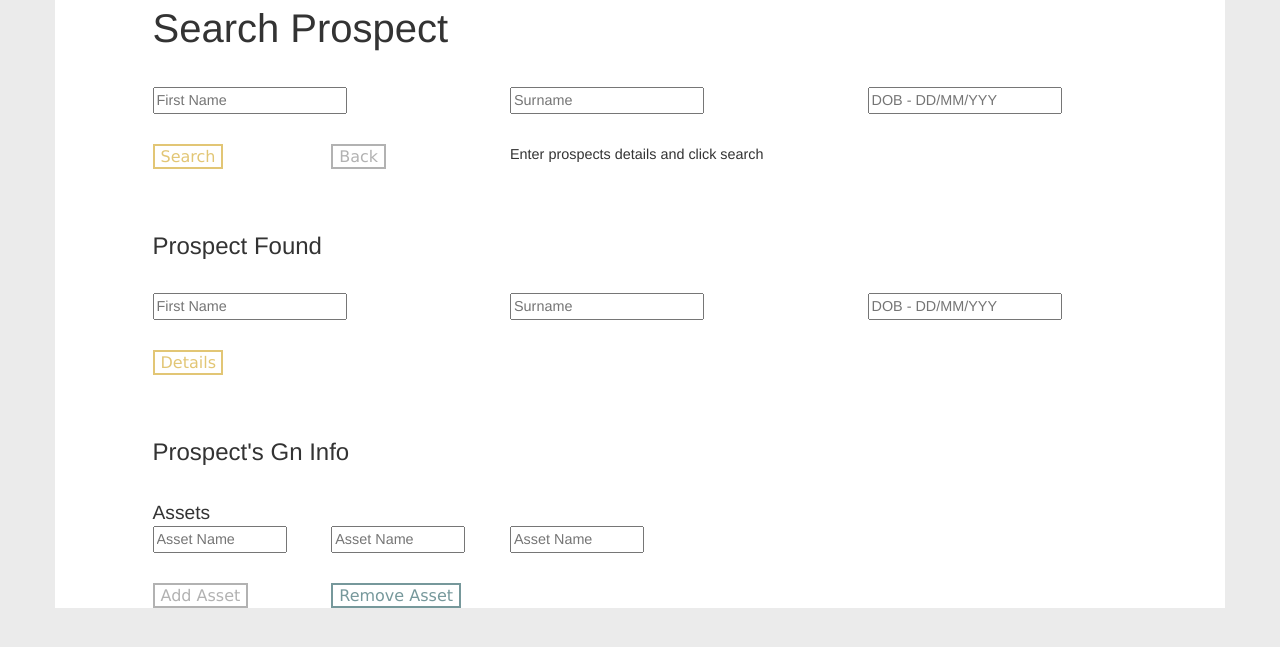
After one commit to ndkejeh/JHF, a Flask app: page /goldennumber in a window 1280 px wide. The commit adds this page. Shown: the top 647 px of the page. Run offline with Flask 2, Linux system fonts and the light colour scheme; some libraries are stand-ins or nearby versions.

Commit message:
Added multiple query return to find api

```diff
--- /dev/null
+++ b/JHF App/JHF_APP/JHF_App/Templates/goldennumber.html
@@ -0,0 +1,194 @@
+<!doctype html>
+<html>
+
+<head>
+    <title>Users DB Form</title>
+    <!--Jquery CDN-->
+    <script src="https://ajax.googleapis.com/ajax/libs/jquery/3.2.0/jquery.min.js"></script>
+    <!--Bootstrap CDN -->
+    <link rel="stylesheet" href="https://maxcdn.bootstrapcdn.com/bootstrap/3.3.5/css/bootstrap.min.css">
+    <!-- Latest compiled and minified CSS -->
+    <link rel="stylesheet" href="{{ url_for('static', filename='style.css') }}">
+    <link rel="stylesheet" href="../static/style.css">
+</head>
+<body>
+    <div class="container">
+        <div class="row">
+            <div class="col-xs-1 nopadding">
+            </div>
+            <div class="col-xs-8 nopadding">
+                <p style="font-size: 2.5em">Search Prospect</p>
+            </div>
+        </div>
+        <div class="row std-padding-top">
+            <div class="col-xs-11 col-xs-offset-1">
+                <div class="row">
+                    <div class="col-xs-4 nopadding">
+                        <input class="body-text" type="text" id="fname" placeholder="First Name">
+                    </div>
+                    <div class="col-xs-4 nopadding">
+                        <input class="body-text" type="text" id="lname" placeholder="Surname">
+                    </div>
+                    <div class="col-xs-4 nopadding">
+                        <input class="body-text" type="text" id="dob" placeholder="DOB - DD/MM/YYY">
+                    </div>
+                </div>
+            </div>
+        </div>
+        <div class="row std-padding-top">
+            <div class="col-xs-11 col-xs-offset-1">
+                <div class="row">
+                    <div class="col-xs-4">
+                        <div class="row">
+                            <div class="col-xs-6 nopadding">
+                                <input class="input-btn-gold" type="button" id="search" value="Search">
+                            </div>
+                            <div class="col-xs-6 nopadding">
+                                <input class="input-btn-grey" type="button" id="top-back" value="Back">
+                            </div>
+                        </div>
+                    </div>
+                    <div class="col-xs-8 nopadding">
+                        <p id="search-descr" class="body-text">Enter prospects details and click search</p>
+                    </div>
+                </div>
+            </div>
+        </div>
+        <div class="row dbl-padding-top" id="found">
+            <div class="col-xs-11 col-xs-offset-1">
+                <div class="row">
+                    <div class="col-xs-12 nopadding">
+                        <p style="font-size: 1.5rem" id="found-text">Prospect Found</p>
+                    </div>
+                </div>
+                <div class="row std-padding-top">
+                     <div class="col-xs-4 nopadding">
+                        <input class="body-text" type="text" id="found-fname" placeholder="First Name">
+                    </div>
+                    <div class="col-xs-4 nopadding">
+                        <input class="body-text" type="text" id="found-lname" placeholder="Surname">
+                    </div>
+                    <div class="col-xs-4 nopadding">
+                        <input class="body-text" type="text" id="found-dob" placeholder="DOB - DD/MM/YYY">
+                    </div>
+                </div>
+                <div class="row std-padding-top">
+                    <div class="col-xs-2 nopadding">
+                        <input class="input-btn-gold" type="button" id="Get-Gn" value="Details">
+                    </div>
+                    <div class="col-xs-10 nopadding"></div>
+                </div>
+            </div>
+        </div>
+        <div class="row dbl-padding-top" id="GnInfo">
+            <div class="col-xs-11 col-xs-offset-1">
+                <div class="row">
+                    <div class="col-xs-12 nopadding">
+                        <p style="font-size: 1.5rem">Prospect's Gn Info</p>
+                    </div>
+                </div>
+                <div class="row">
+                    <div class="col-xs-6">
+                        <div class="row std-padding-top">
+                            <div class="col-xs-12 nopadding">
+                                <p style="font-size: 1.2rem">Assets</p>
+                            </div>
+                        </div>
+                        <div class="row" class=assetInputs>
+                            <div class="col-xs-4 nopadding">
+                                <input style="width: 75%" class="body-text" type="text" placeholder="Asset Name" id="assetName1" readonly>
+                            </div>
+                            <div class="col-xs-4 nopadding">
+                                <input style="width: 75%" class="body-text" type="text" placeholder="Asset Name" id="assetValue1" readonly>
+                            </div>
+                            <div class="col-xs-4 nopadding">
+                                <input style="width: 75%" class="body-text" type="text" placeholder="Asset Name" id="assetType1" readonly>
+                            </div>
+                        </div>
+                        <div class="row std-padding-top">
+                            <div class="col-xs-4 nopadding">
+                                <input class="input-btn-grey" type="button" id="assetAddNew" value="Add Asset">
+                            </div>
+                            <div class="col-xs-4 nopadding">
+                                <input class="input-btn-neg" type="button" id="assetAddNew" value="Remove Asset">
+                            </div>
+                            <div class="col-xs-4 nopadding"></div>
+                        </div>
+                    </div>
+                </div>
+            </div>
+        </div>
+    </div>
+
+    <!-- Jquery/AJAX -->
+    <script>
+        $("document").ready(function() {
+            var countAsset = 2 //needed for adding Prospect's Gn assets
+
+            function appendAssets(count) {
+                if count != 1 {
+                    var nameId = "assetName"+count;
+                    var valueId = "assetValue"+count;
+                    var typeId = "assetType"+count;
+                    $("div.asset")
+
+                }
+            }
+            function resetGnQuery() {
+                $("#found").css("display", "block");
+                    $("#found-fname").val("");
+                    $("#found-lname").val("");
+                    $("#found-dob").val("");
+                    $("#found").removeAttr("style");
+            }
+            //THE SEARCH FUNCTION
+            $("#search").on("click", function() {
+                if ($("#fname").val().length != 0) {
+                    var $fname = $("#fname").val();
+                    var $lname = $("#lname").val();
+                    var $dob = $("#dob").val();
+
+                    var searchJson = {
+                        fname: $fname,
+                        lname: $lname,
+                        dob: $dob,
+                    };
+                    searchJson = JSON.stringify(searchJson);
+                    $.ajax({
+                        type: "POST",
+                        url: "/jhf/api/v1.0/prospects/find",
+                        data: searchJson,
+                        contentType: "application/json; charset=UTF-8",
+                        success: function(returned) {
+                            if (returned.status == "200") {
+                                // will return a JSON object with the found prospect
+                                $("#found").css("display", "block");
+                                //$("#id2").val(returned.id);
+                                $("#found-fname").val(returned.fname);
+                                $("#found-lname").val(returned.lname);
+                                $("#found-dob").val(returned.dob);
+                                //$("#ret_age2").val(returned.retirement_age);
+                            }
+                        },
+                        error: function(returned) {
+                            if (returned.status == "404") {
+                                resetGnQuery(); //call function to reset the page's appearance
+                                $("p#search-descr").text("Prospect Not Found");
+                            }
+                        },
+                    });
+                }
+                else {
+                    alert("Please enter at least a prospect name");
+                }
+            });
+            //assetAddNew Button FUNCTION
+            $("input#assetAddNew").on("click", function() {
+                countAsset++; //increment
+                $("")
+            });
+        });
+    </script>
+</body>
+
+</html>
--- a/JHF App/JHF_APP/JHF_App/Templates/index.html
+++ b/JHF App/JHF_APP/JHF_App/Templates/index.html
@@ -10,6 +10,7 @@
     <div class="container">
         <a href="/adduser" class="link">Add Prospect</a><br><br>
         <a href="/searchprospect" class="link">Update/Delete Prospects</a>
+        <a href="/goldennumber" class="link">Golden Number</a>
     </div>
 </body>
 
--- a/JHF App/JHF_APP/JHF_App/static/style.css
+++ b/JHF App/JHF_APP/JHF_App/static/style.css
@@ -1,3 +1,18 @@
+/***Initial reset of all html tags - this removes the annoying default whitespace at the top of the page ****/
+html, body, div, span, applet, object, iframe, h1, h2, h3, h4, h5, h6, p, blockquote, pre, a, abbr, acronym, address, big, cite, code, del, dfn, em, font, img, ins, kbd, q, s, samp, small, strike, strong, sub, sup, tt, var, b, u, i, center, dl, dt, dd, ol, ul, li, fieldset, form, label, legend, caption {
+    margin: 0;
+    padding: 0;
+    border: 0;
+    outline: 0;
+    font-size: 100%;
+    vertical-align: baseline;
+    background: transparent;
+}
+
+h1 {
+    padding: 0;
+}
+
 html {
     position: relative;
     min-height: 100%;
@@ -22,7 +37,51 @@ body {
   font-size:1.5rem;
 }
 
+.nopadding { /***important for proper grid layout!!**/
+    padding: 0px !important;
+    margin: 0px !important;
+}
+
 /*
 .struct {
     padding-bottom: 50px;
 }*/
+
+.std-padding-top {
+    padding-top: 30px;
+}
+
+.body-text {
+    font-size: .9rem;
+}
+
+.input-btn-gold {
+    border: 2px solid #E2C675;
+    background-color: #fff;
+    color: #E2C675;
+    font: 300 1rem verdana;
+    width: 70px;
+}
+
+.input-btn-grey {
+    border: 2px solid #b2b2b2;
+    background-color: #fff;
+    color: #b2b2b2;
+    font: 300 1rem verdana;
+/*    width: 70px;*/
+}
+
+.dbl-padding-top {
+    padding-top: 60px;
+}
+
+#found {
+    /*display: none;*/
+}
+
+.input-btn-neg {
+     border: 2px solid #76989B;
+    background-color: #fff;
+    color: #76989B;
+    font: 300 1rem verdana;
+}
```
Also changed, not shown: JHF App/JHF_APP/JHF_App/JHF_App.py (+118 -43 lines), JHF App/JHF_APP/JHF_App/Templates/change-view.html (+1 -30 lines).
